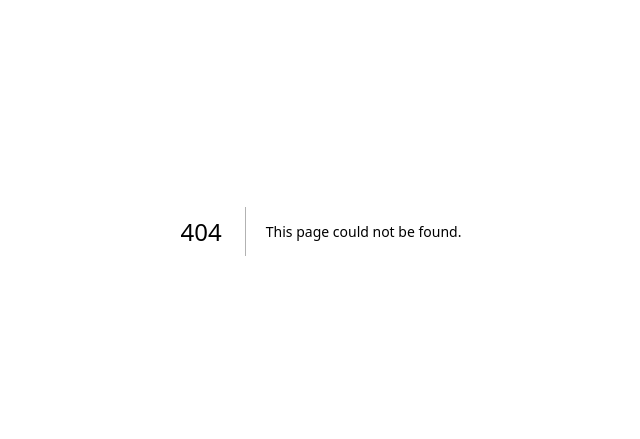
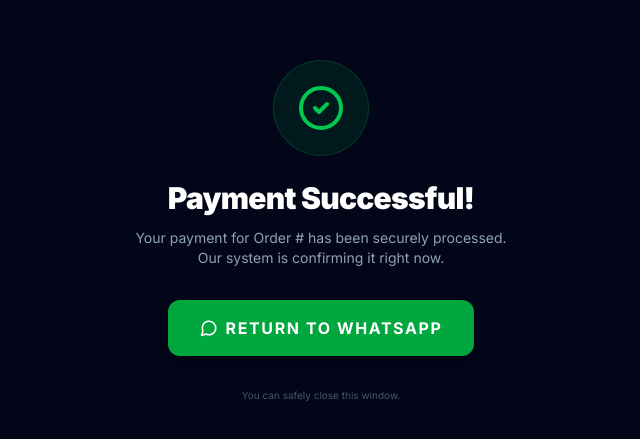
Before and after one commit to ShreyashF130/copit-frontend, a Next.js app: page /pay/success in a window 1280 px wide. Before the commit this address had no page. Shown: the part 169-608 px from the top of the page, without its empty margins (319-959 px from the left). Built offline with nearby package versions, Linux system fonts and the light colour scheme.

Commit message:
Updated UI to support Razorpay Webhook

```diff
--- a/app/dashboard/orders/page.tsx
+++ b/app/dashboard/orders/page.tsx
@@ -262,11 +262,12 @@
                         </div>
                       )}
 
-                      {/* STATUS: AWAITING SCREENSHOT */}
-                      {(order.payment_status === 'awaiting_screenshot' || !order.payment_status) && order.payment_method !== 'COD' && (
+                      {/* STATUS: AWAITING PROOF / SCREENSHOT */}
+{(order.payment_status === 'awaiting_screenshot' || order.payment_status === 'awaiting_proof' || !order.payment_status) && order.payment_method !== 'COD' && (
    <div className="opacity-60">
       <span className="text-[10px] font-bold text-slate-500 flex items-center gap-2 mb-2">
-                               <Clock size={12} /> Waiting for user...
+         <Clock size={12} />
+         {order.payment_method === 'ONLINE' ? 'Waiting for Gateway...' : 'Waiting for user...'}
       </span>
       {/* DEBUG: Force verify for testing */}
       <button onClick={() => handlePaymentVerification(order.id, 'APPROVE')} className="text-[9px] text-blue-500 underline decoration-dotted">
--- /dev/null
+++ b/app/pay/success/page.tsx
@@ -0,0 +1,42 @@
+'use client'
+
+import { useSearchParams } from 'next/navigation'
+import { CheckCircle2, MessageCircle } from 'lucide-react'
+import { Suspense } from 'react'
+
+function SuccessContent() {
+  const searchParams = useSearchParams()
+  const orderId = searchParams.get('order')
+
+  return (
+    <div className="min-h-screen bg-slate-950 text-white flex flex-col items-center justify-center p-6 text-center">
+      <div className="w-24 h-24 bg-green-500/10 rounded-full flex items-center justify-center mb-6 border border-green-500/20 animate-in zoom-in duration-500">
+        <CheckCircle2 className="text-green-500" size={48} />
+      </div>
+
+      <h1 className="text-3xl font-black mb-3 tracking-tight">Payment Successful!</h1>
+
+      <p className="text-slate-400 text-sm mb-8 max-w-sm">
+        Your payment for Order #{orderId} has been securely processed. Our system is confirming it right now.
+      </p>
+
+      {/* They can just close the tab, but a button is good UX */}
+      <button
+        onClick={() => window.close()}
+        className="px-8 py-4 bg-green-600 text-white rounded-xl font-bold uppercase tracking-widest shadow-lg hover:bg-green-700 transition-colors flex items-center gap-2"
+      >
+        <MessageCircle size={18} /> Return to WhatsApp
+      </button>
+
+      <p className="text-[10px] text-slate-600 mt-8">You can safely close this window.</p>
+    </div>
+  )
+}
+
+export default function SuccessPage() {
+  return (
+    <Suspense fallback={<div className="min-h-screen bg-slate-950" />}>
+      <SuccessContent />
+    </Suspense>
+  )
+}
```
Lines whose indentation alone changed are shown as unchanged.
